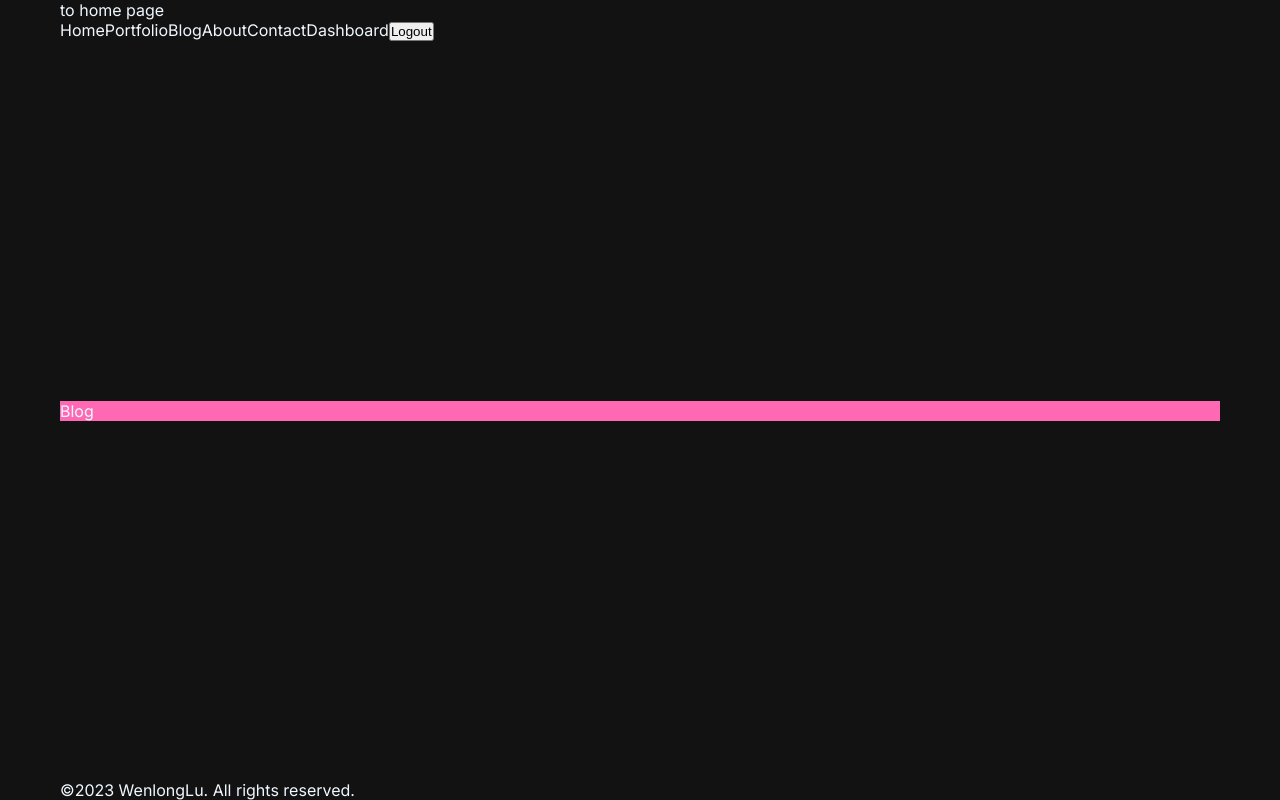
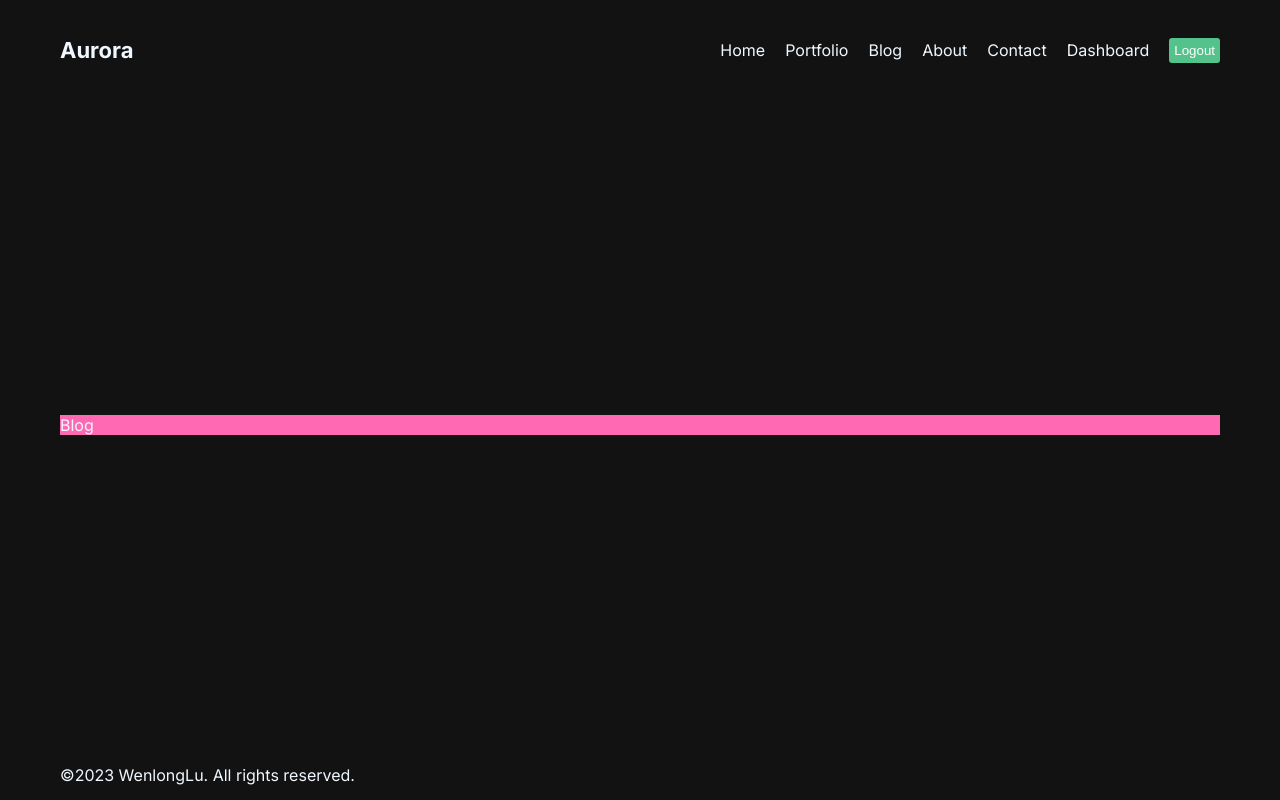
Before and after one commit to AnthemLights64/my-first-next-app, a Next.js app: page /blog in a window 1280 px wide. Built offline with nearby package versions, Linux system fonts and the light colour scheme.

Commit message:
style: Navbar and Footer styled

```diff
--- a/src/components/footer/Footer.jsx
+++ b/src/components/footer/Footer.jsx
@@ -1,8 +1,9 @@
 import React from 'react'
+import styles from './footer.module.css'
 
 const Footer = () => {
   return (
-    <div>
+    <div className={styles.container}>
         <div>©2023 WenlongLu. All rights reserved.</div>
         <div></div>
     </div>
--- /dev/null
+++ b/src/components/footer/footer.module.css
@@ -0,0 +1,6 @@
+.container {
+  height: 50px;
+  display: flex;
+  align-items: center;
+  justify-content: space-between;
+}
--- a/src/components/navbar/Navbar.jsx
+++ b/src/components/navbar/Navbar.jsx
@@ -2,7 +2,7 @@
 
 import Link from 'next/link'
 import React from 'react'
-import styles from './page.module.css'
+import styles from './navbar.module.css'
 
 const links = [
     {
@@ -40,7 +40,7 @@
 const Navbar = () => {
   return (
     <div className={styles.container}>
-        <Link href="/" className={styles.logo}>to home page</Link>
+        <Link href="/" className={styles.logo}>Aurora</Link>
         <div className={styles.links}>
             {links.map(link => (
                 <Link key={link.id} href={link.url} className={styles.link}>{link.title}</Link>
--- /dev/null
+++ b/src/components/navbar/navbar.module.css
@@ -0,0 +1,30 @@
+.container {
+    height: 100px;
+    display: flex;
+    justify-content: space-between;
+    align-items: center;
+}
+
+.logo {
+    font-weight: bold;
+    font-size: 22px;
+}
+
+.links{
+    display: flex;
+    align-items: center;
+    gap: 20px;
+}
+
+.link {
+
+}
+
+.logout {
+    padding: 5px;
+    border: none;
+    background-color: #53c28b;
+    color: white;
+    cursor: pointer;
+    border-radius: 3px;
+}
--- a/src/components/navbar/page.module.css
+++ /dev/null
@@ -1,3 +0,0 @@
-.container {
-
-}
```
